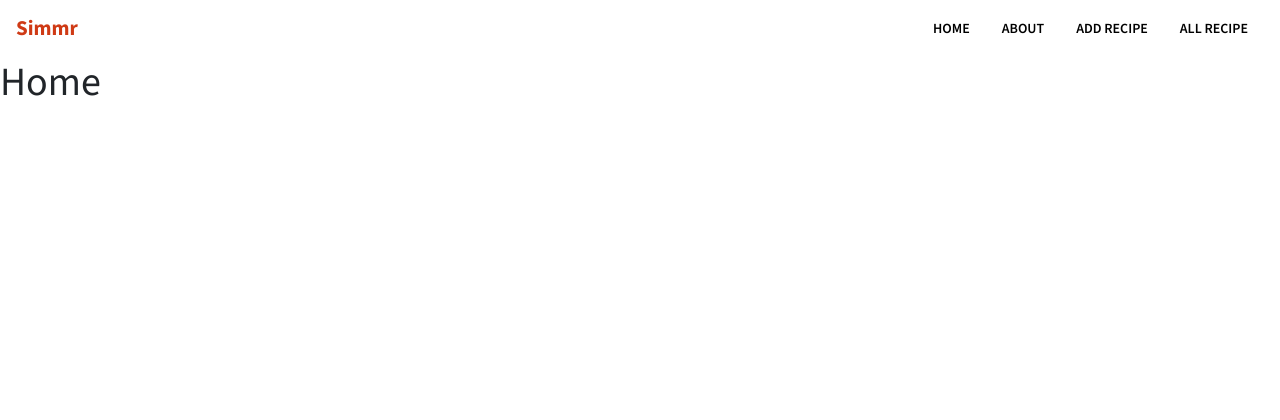
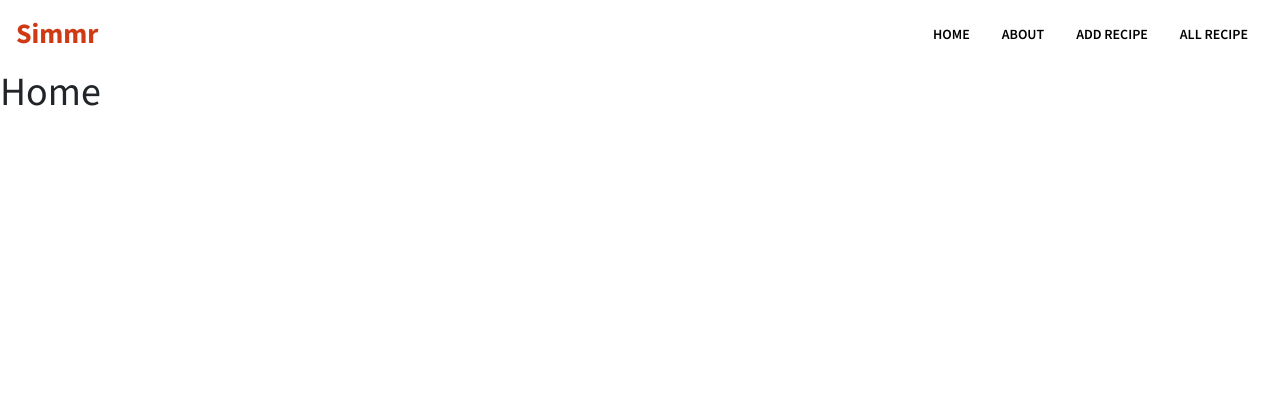
Before and after one commit to MichaelBMoss/simmr, a Django app: template main_app/templates/home.html in a window 1280 px wide. Shown: the top 420 px of the page. Run offline with Django 4.2, Linux system fonts and the light colour scheme; the template is opened without the code that fills it, so the values that code supplies are empty.

Commit message:
fix nav styling to make navbar-brand slightly bigger.

```diff
--- a/main_app/static/css/style.css
+++ b/main_app/static/css/style.css
@@ -11,7 +11,7 @@ body {
 .navbar-brand {
     color: #CF3A15 !important;
     font-weight: 700;
-    font-size: 1.5em;
+    font-size: 2em;
 }
 
 .nav-link {
```
